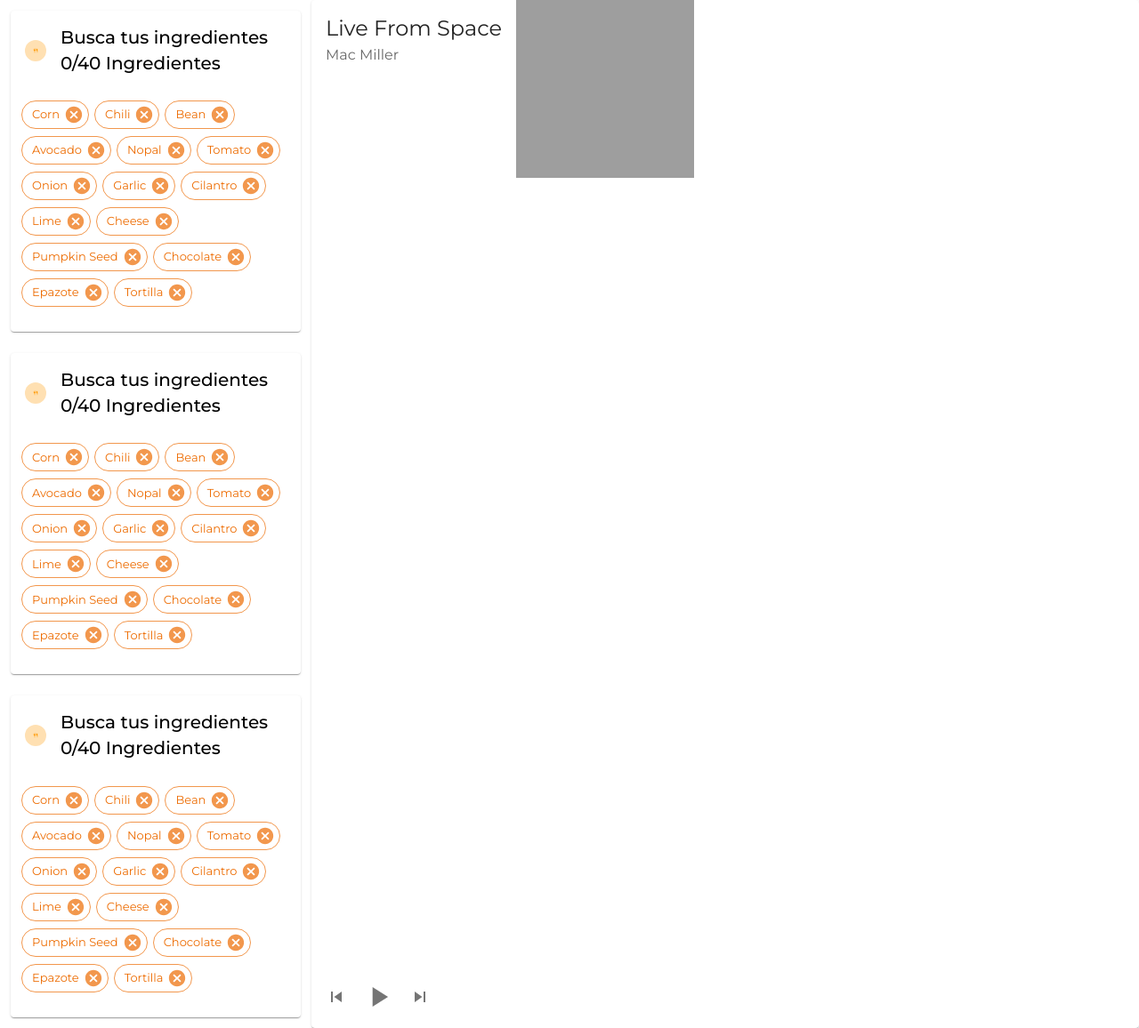
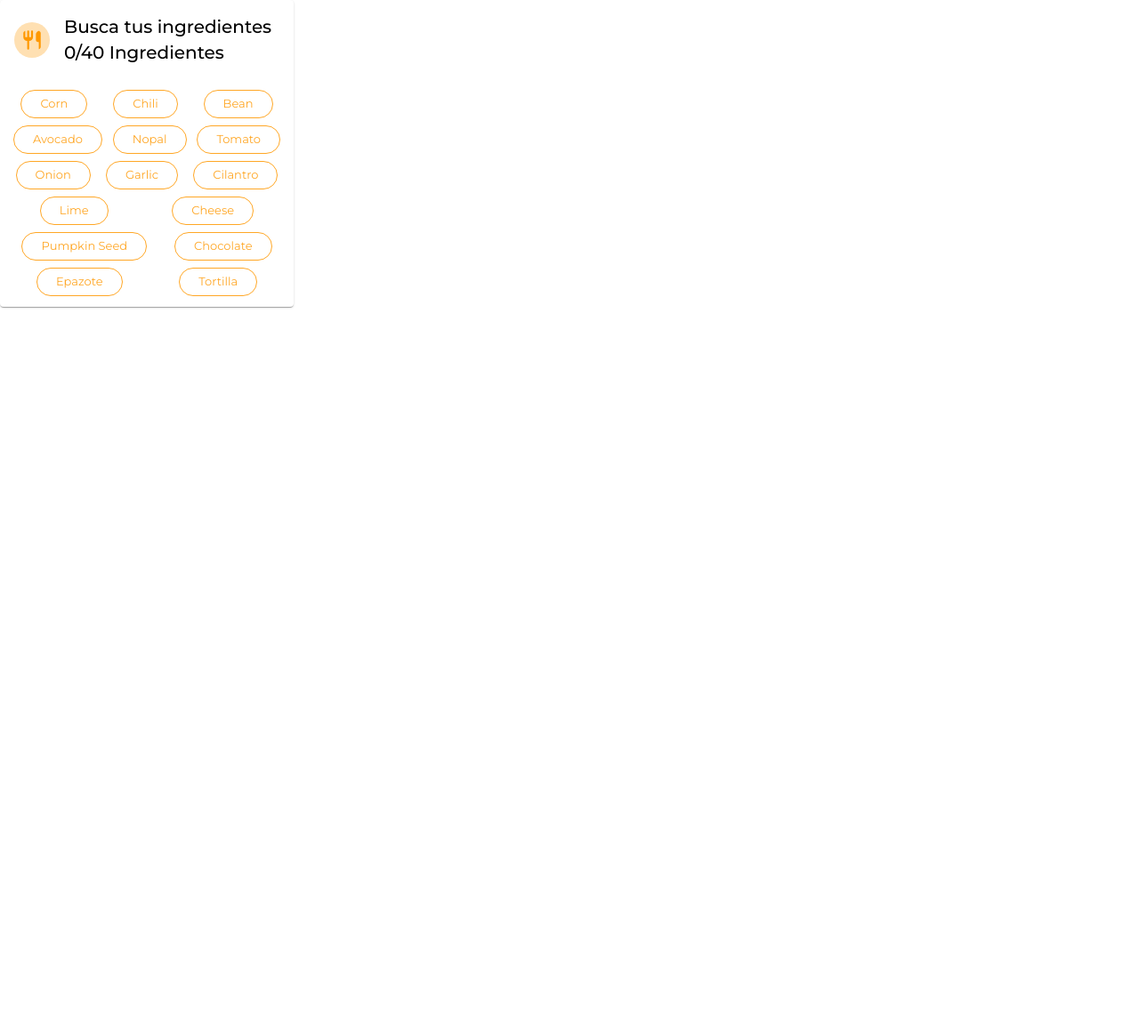
Before and after one commit to anavarro81/buscador-recetas, a Next.js app in the folder client/: page / in a window 1280 px wide. Shown: the whole page at 89% size. After the commit the page ends 800 px from the top, so only its background shows below. Built offline with nearby package versions, Linux system fonts and the light colour scheme; grey boxes are pictures that could not be loaded.

Commit message:
fix: Se cambio las importaciones de styled components a mateial

```diff
--- a/client/src/Components/CardRecipe.tsx
+++ /dev/null
@@ -1,61 +0,0 @@
-import * as React from "react";
-import { useTheme } from "@mui/material/styles";
-import Box from "@mui/material/Box";
-import Card from "@mui/material/Card";
-import CardContent from "@mui/material/CardContent";
-import CardMedia from "@mui/material/CardMedia";
-import IconButton from "@mui/material/IconButton";
-import Typography from "@mui/material/Typography";
-import SkipPreviousIcon from "@mui/icons-material/SkipPrevious";
-import PlayArrowIcon from "@mui/icons-material/PlayArrow";
-import SkipNextIcon from "@mui/icons-material/SkipNext";
-
-export function CardRecipe() {
-    const theme = useTheme();
-
-    return (
-        <Card sx={{ display: "flex" }}>
-            <Box sx={{ display: "flex", flexDirection: "column" }}>
-                <CardContent sx={{ flex: "1 0 auto" }}>
-                    <Typography component="div" variant="h5">
-                        Live From Space
-                    </Typography>
-                    <Typography
-                        variant="subtitle1"
-                        component="div"
-                        sx={{ color: "text.secondary" }}
-                    >
-                        Mac Miller
-                    </Typography>
-                </CardContent>
-                <Box
-                    sx={{ display: "flex", alignItems: "center", pl: 1, pb: 1 }}
-                >
-                    <IconButton aria-label="previous">
-                        {theme.direction === "rtl" ? (
-                            <SkipNextIcon />
-                        ) : (
-                            <SkipPreviousIcon />
-                        )}
-                    </IconButton>
-                    <IconButton aria-label="play/pause">
-                        <PlayArrowIcon sx={{ height: 38, width: 38 }} />
-                    </IconButton>
-                    <IconButton aria-label="next">
-                        {theme.direction === "rtl" ? (
-                            <SkipPreviousIcon />
-                        ) : (
-                            <SkipNextIcon />
-                        )}
-                    </IconButton>
-                </Box>
-            </Box>
-            <CardMedia
-                component="img"
-                sx={{ width: 200, height: 200 }}
-                image="https://picsum.photos/200"
-                alt="Live from space album cover"
-            />
-        </Card>
-    );
-}
--- a/client/src/Components/FilterBox/FilterBox.tsx
+++ b/client/src/Components/FilterBox/FilterBox.tsx
@@ -1,46 +1,37 @@
-import styled from "styled-components";
+// import styled from "styled-components";
 //card
-import Card from "@mui/material/Card";
-import CardHeader from "@mui/material/CardHeader";
 
-import CardActions from "@mui/material/CardActions";
+import { Box, Card, CardHeader, Chip, styled } from "@mui/material";
+// import styled from "@emotion/styled";
 
 import { orange } from "@mui/material/colors";
 //buttons
 
 import RestaurantRoundedIcon from "@mui/icons-material/RestaurantRounded";
-import { Chip } from "@mui/material";
+// import { Chip } from "@mui/material";
 
 const StyledIcon = styled(RestaurantRoundedIcon)`
-    font-size: 30px;
+    font-size: 40px;
     color: ${orange[500]};
     background-color: ${orange[100]};
     border-radius: 50%;
-    padding: 9px;
+    padding: 7px;
 `;
-const TagsStyle = styled.div`
+const TagsStyle = styled(Box)`
     display: flex;
-    justify-content: start;
+    justify-content: space-around;
     flex-wrap: wrap;
     gap: 8px 6px;
     padding: 12px;
 `;
-const CardContainerStyle = styled.div`
-    display: flex;
-    justify-content: start;
-    flex-wrap: wrap;
-    gap: 24px;
-    flex-direction: column;
-    /* background-color: whitesmoke; */
-    width: fit-content;
-    padding: 12px;
-    margin: 0;
-`;
+
 const ChipStyle = styled(Chip)`
     border-color: ${orange[400]};
     color: ${orange[400]};
+    padding: 0px 10px;
 `;
-const mexicanIngredients = [
+
+const Ingredients = [
     { id: 1, name: "Corn" },
     { id: 2, name: "Chili" },
     { id: 3, name: "Bean" },
@@ -59,7 +50,6 @@ const mexicanIngredients = [
 ];
 export const FilterBox = () => {
     return (
-        <CardContainerStyle>
         <Card sx={{ maxWidth: 330 }}>
             <CardHeader
                 avatar={<StyledIcon />}
@@ -68,67 +58,16 @@ export const FilterBox = () => {
             />
 
             <TagsStyle>
-                    {mexicanIngredients.map(({ id, name }) => (
+                {Ingredients.map(({ id, name }) => (
                     <ChipStyle
                         key={id}
-                            color="warning"
                         className="mt-5"
                         variant="outlined"
                         label={name}
                         onClick={() => {}}
-                            onDelete={() => {}}
                     ></ChipStyle>
                 ))}
             </TagsStyle>
-
-                <CardActions disableSpacing></CardActions>
         </Card>
-            <Card sx={{ maxWidth: 330 }}>
-                <CardHeader
-                    avatar={<StyledIcon />}
-                    title="Busca tus ingredientes"
-                    subheader="0/40 Ingredientes"
-                />
-
-                <TagsStyle>
-                    {mexicanIngredients.map(({ id, name }) => (
-                        <ChipStyle
-                            key={id}
-                            color="warning"
-                            className="mt-5"
-                            variant="outlined"
-                            label={name}
-                            onClick={() => {}}
-                            onDelete={() => {}}
-                        ></ChipStyle>
-                    ))}
-                </TagsStyle>
-
-                <CardActions disableSpacing></CardActions>
-            </Card>
-            <Card sx={{ maxWidth: 330 }}>
-                <CardHeader
-                    avatar={<StyledIcon />}
-                    title="Busca tus ingredientes"
-                    subheader="0/40 Ingredientes"
-                />
-
-                <TagsStyle>
-                    {mexicanIngredients.map(({ id, name }) => (
-                        <ChipStyle
-                            key={id}
-                            color="warning"
-                            className="mt-5"
-                            variant="outlined"
-                            label={name}
-                            onClick={() => {}}
-                            onDelete={() => {}}
-                        ></ChipStyle>
-                    ))}
-                </TagsStyle>
-
-                <CardActions disableSpacing></CardActions>
-            </Card>
-        </CardContainerStyle>
     );
 };
--- a/client/src/Components/index.ts
+++ b/client/src/Components/index.ts
@@ -1,3 +1,3 @@
 import { FilterBox } from "./FilterBox/FilterBox";
-import {CardRecipe} from "./CardRecipe"
-export {FilterBox,CardRecipe}
+
+export {FilterBox}
--- a/client/src/app/page.tsx
+++ b/client/src/app/page.tsx
@@ -1,5 +1,5 @@
 "use client";
-import { FilterBox, CardRecipe } from "@/Components";
+import { FilterBox } from "@/Components";
 import styled from "styled-components";
 // import { Container, styled } from "@mui/material";
 
@@ -15,7 +15,6 @@ export default function Home() {
         <div>
             <MainStyled>
                 <FilterBox></FilterBox>
-                <CardRecipe></CardRecipe>
                 {/* <StyledContainer>
                     <TestComponent />
                 </StyledContainer> */}
```
Lines whose indentation alone changed are shown as unchanged.
